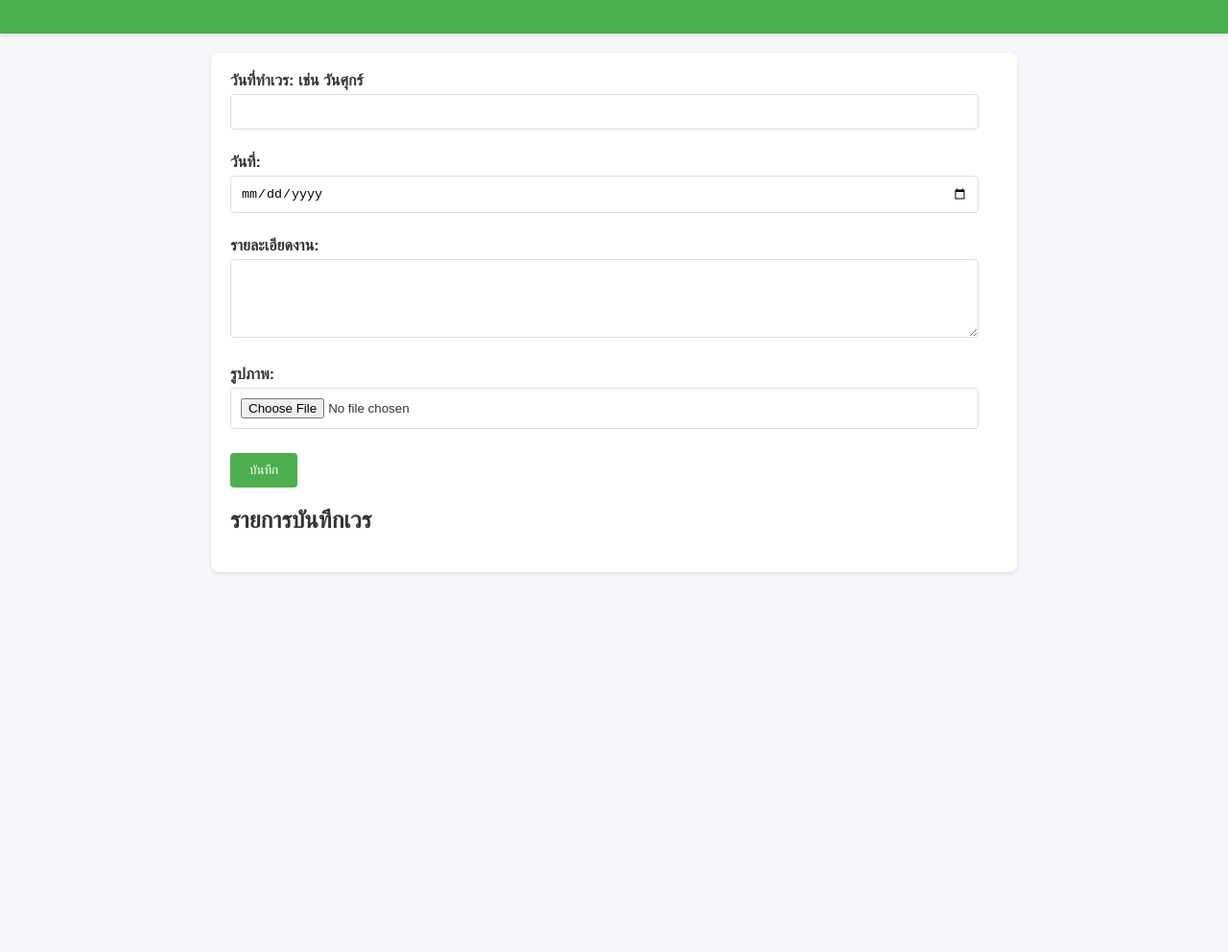
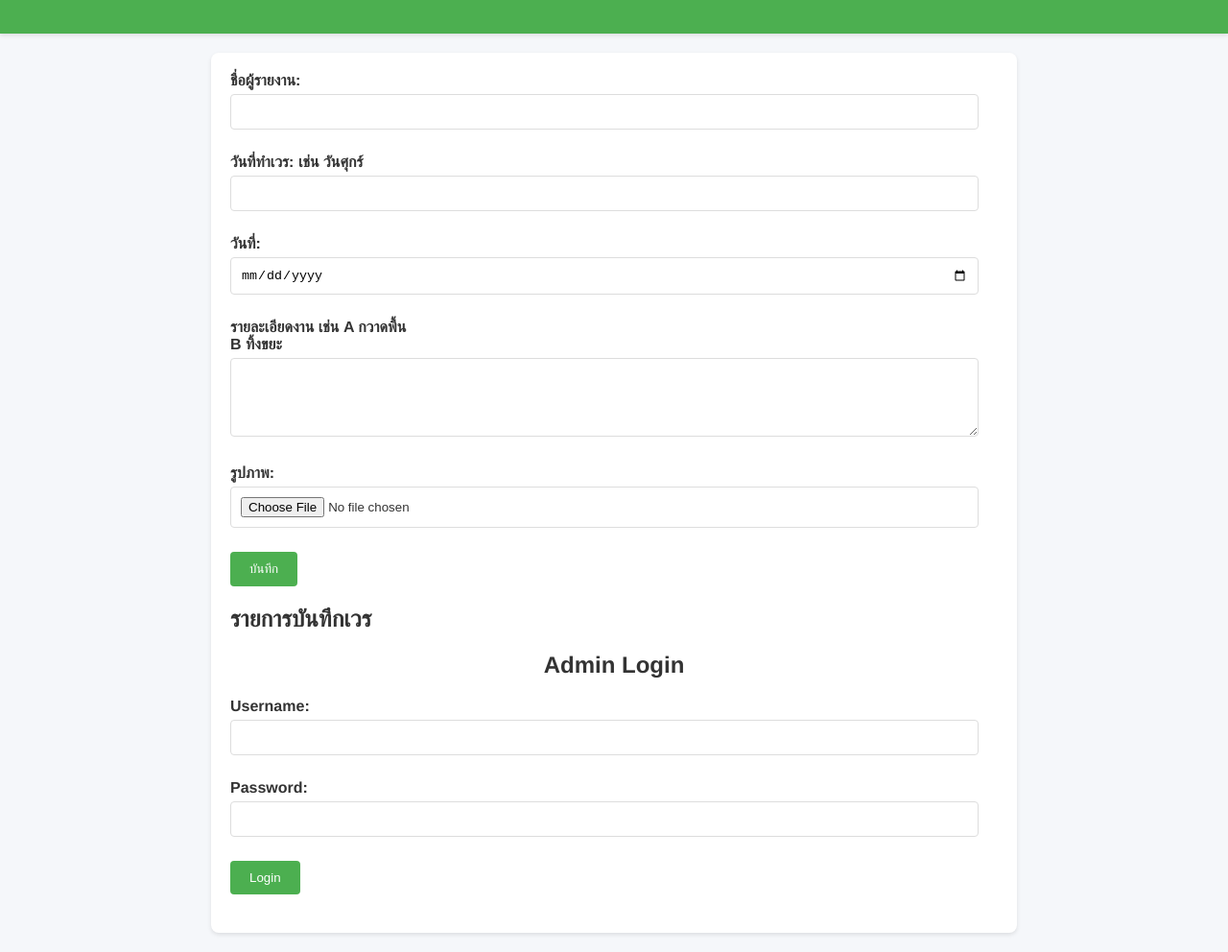
Before and after one commit to Pooh191/swk13-clean, a plain HTML site: page index.html in a window 1280 px wide. Shown: the part 77-1069 px from the top of the page at 96% size. Before the commit the page ends 800 px from the top, so only its background shows below. Drawn offline with Linux system fonts and the light colour scheme.

Commit message:
Update index.html

```diff
--- a/index.html
+++ b/index.html
@@ -14,6 +14,10 @@
     <main>
         <form id="dutyForm">
             <div class="form-group">
+                <label for="reporterName">ชื่อผู้รายงาน:</label>
+                <input type="text" id="reporterName" name="reporterName" required>
+            </div>
+            <div class="form-group">
                 <label for="studentName">วันที่ทำเวร: เช่น วันศุกร์</label>
                 <input type="text" id="studentName" name="studentName" required>
             </div>
@@ -22,12 +26,15 @@
                 <input type="date" id="dutyDate" name="dutyDate" required>
             </div>
             <div class="form-group">
-                <label for="dutyDetails">รายละเอียดงาน:</label>
+                <label for="dutyDetails">รายละเอียดงาน เช่น
+                A กวาดพื้น <br>
+                B ทิ้งขยะ
+                </label>
                 <textarea id="dutyDetails" name="dutyDetails" rows="4" required></textarea>
             </div>
             <div class="form-group">
                 <label for="dutyImage">รูปภาพ:</label>
-                <input type="file" id="dutyImage" name="dutyImage" accept="image/*">
+                <input type="file" id="dutyImage" name="dutyImage" accept="image/*" required>
             </div>
             <button type="submit">บันทึก</button>
         </form>
@@ -36,6 +43,22 @@
             <h2>รายการบันทึกเวร</h2>
             <ul id="dutyLog"></ul>
         </section>
+
+        <!-- Admin Login Section -->
+        <section id="adminLoginSection">
+            <h2><center>Admin Login</center></h2>
+            <form id="adminLoginForm">
+                <div class="form-group">
+                    <label for="adminUsername">Username:</label>
+                    <input type="text" id="adminUsername" name="adminUsername" required>
+                </div>
+                <div class="form-group">
+                    <label for="adminPassword">Password:</label>
+                    <input type="password" id="adminPassword" name="adminPassword" required>
+                </div>
+                <button type="submit">Login</button>
+            </form>
+        </section>
     </main>
     <script src="scripts.js"></script>
 </body>
```
